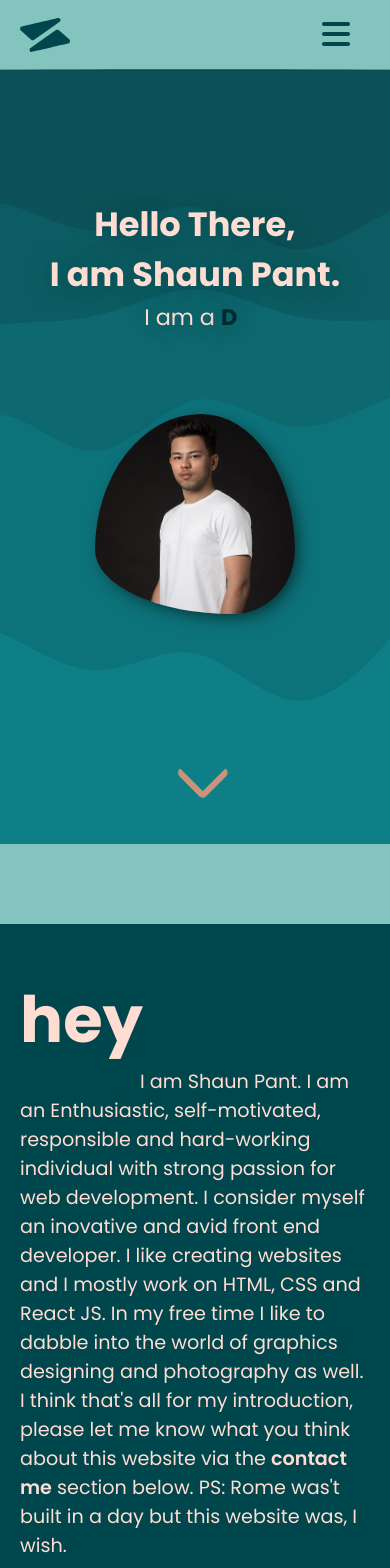
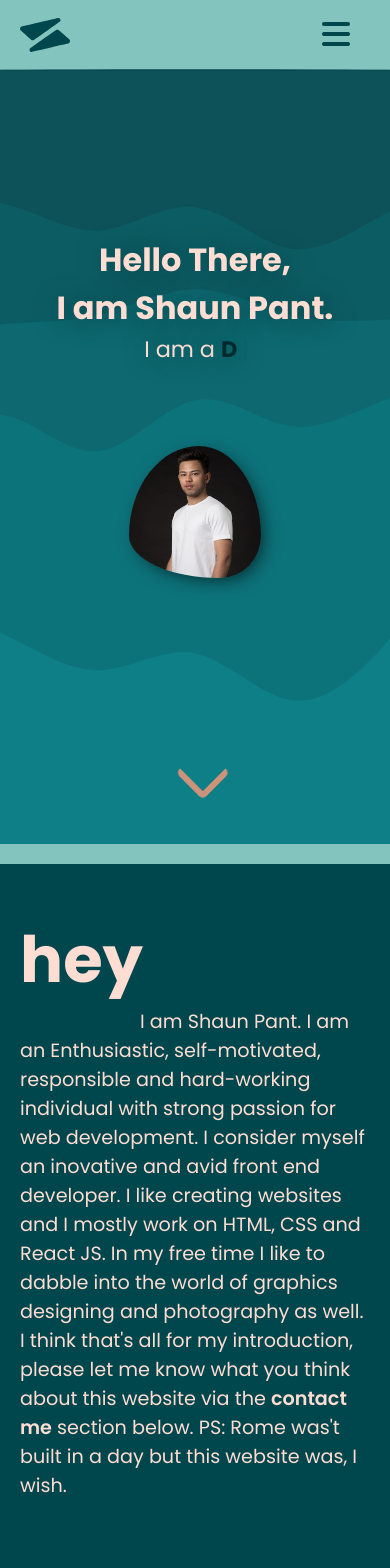
Before and after one commit to notseansk/portfolio, a React (Create React App) app: page / in a window 390 px wide. Shown: the top 1568 px of the page. Built offline with nearby package versions, Linux system fonts and the light colour scheme.

Commit message:
socials dropdown fixed

```diff
--- a/src/components/Navbar.jsx
+++ b/src/components/Navbar.jsx
@@ -10,6 +10,9 @@ import SocialsDropdown from "./SocialsDropdown";
 const Navbar = () => {
   useEffect(() => {
     window.addEventListener("click", handleClicked);
+    // window.addEventListener("resize", (e) => {
+    //   console.log(e);
+    // });
     return () => window.removeEventListener("click", handleClicked);
   }, []);
   const [activeTab, setActiveTab] = useState(null);
@@ -35,7 +38,7 @@ const Navbar = () => {
             <img src={logoMain} alt="logo" />
           </a>
         </div>
-        <main className={menuIconClicked && "active-menu"}>
+        <main className={menuIconClicked ? "active-menu" : null}>
           <a
             onClick={handleClick}
             id="about"
@@ -80,7 +83,14 @@ const Navbar = () => {
             ) : null}
           </div>
 
-          <a className="nav-links nav-email" href="mailto:shaunpant@gmail.com">
+          <a
+            className={
+              activeTab === "socials" && clicked && menuIconClicked
+                ? "push-down nav-links nav-email"
+                : "nav-links nav-email"
+            }
+            href="mailto:shaunpant@gmail.com"
+          >
             Email
           </a>
         </main>
--- a/src/components/Preloader.jsx
+++ b/src/components/Preloader.jsx
@@ -44,8 +44,8 @@ const Preloader = () => {
         style={pageLoaded ? { display: "none" } : null}
         className="preloader"
       ></div> */}
-      {/* --------new--------- */}
-
+      {/* --------Couldn't make onload work--------- */}
+      {/* --------settled for code below--------- */}
       <div
         onLoad={setTimeout(() => loadNow(), 900)}
         style={pageLoaded === true ? { opacity: "0", zIndex: "-1" } : null}
--- a/src/styles/Mediaqueries.scss
+++ b/src/styles/Mediaqueries.scss
@@ -7,7 +7,7 @@
   // ---------home---------
   // ---------about---------
   .about {
-    clip-path: none !important;
+    clip-path: initial;
   }
   // ---------technologies---------
   // ---------projects---------
@@ -41,38 +41,55 @@
   // ---------global---------
   // ---------navbar---------
   // ---------home---------
+  // .home {
+  //   h1 {
+  //     font-size: 3.6rem !important;
+  //   }
+  // }
   .home {
-    h1 {
-      font-size: 3.6rem !important;
+    > .container {
+      > .hero {
+        > .hero-text {
+          > h1 {
+            font-size: 2.6rem;
+          }
+        }
+      }
     }
   }
+
   // ---------about---------
   // ---------technologies---------
   // ---------projects---------
   // ---------contact---------
   // ---------footer---------
 }
-@media screen and (max-width: 1024px) {
-  // ---------global---------
+// @media screen and (max-width: 1024px) {
+//   // ---------global---------
 
-  // ---------navbar---------
-  // ---------home---------
-  // ---------about---------
-  // ---------technologies---------
-  // ---------projects---------
-  // ---------contact---------
-  // ---------footer---------
-}
+//   // ---------navbar---------
+//   // ---------home---------
+//   // ---------about---------
+//   // ---------technologies---------
+//   // ---------projects---------
+//   // ---------contact---------
+//   // ---------footer---------
+// }
 @media screen and (max-width: 904px) {
   // ---------global---------
 
   // ---------navbar---------
   // ---------home---------
-  .home {
-    h1 {
-      font-size: 3.4rem !important;
-    }
-  }
+  // .home {
+  //   > .container {
+  //     > .hero {
+  //       > .hero-text {
+  //         > h1 {
+  //         }
+  //       }
+  //     }
+  //   }
+  // }
   // ---------about---------
   // ---------technologies---------
   // ---------projects---------
@@ -146,7 +163,7 @@
   // ---------contact---------
   // ---------footer---------
 }
-@media screen and (max-width: 767px) {
+@media screen and (max-width: 768px) {
   // ---------global---------
 
   // ---------navbar---------
@@ -241,6 +258,9 @@
 
         background-color: c.$primary-darkest;
         transition: all 0.2s ease-out;
+        .nav-email.push-down {
+          margin-top: 180px !important;
+        }
         .nav-links {
           all: unset;
           border: none;
@@ -280,14 +300,18 @@
   }
   // ---------socialsdropdown---------------------------------------------------
   .socials-dropdown {
-    left: -189px;
-    top: 160px;
-    background-color: c.$primary-darkest !important;
+    left: 28px;
+    top: 190px;
+    background-color: transparent;
     border-radius: 0;
-    border: 2px solid c.$primary-light;
+    border: none;
 
     ul {
       li {
+        padding-top: 8px !important;
+        padding-bottom: 6px !important;
+
+        border-bottom: 2px solid c.$primary-dark;
         i {
           color: c.$primary-light !important;
         }
@@ -315,6 +339,9 @@
     }
   }
   // ---------about---------
+  .about {
+    margin-top: -40px;
+  }
   // ---------technologies---------
   // ---------projects---------
   // ---------contact---------
@@ -325,17 +352,38 @@
 
   // ---------navbar---------
   // ---------home---------
+
   .home {
-    .container {
-      .hero-text {
-        .hero-text-heding {
-          display: none !important;
-          font-size: 2rem !important;
+    > .container {
+      > .hero {
+        > .hero-text {
+          > h1 {
+            display: none;
+            font-size: 2rem !important;
+          }
+        }
+        .hero-img-tilt {
+          width: 45%;
+          aspect-ratio: 1;
+        }
+        .hero-img {
+          display: flex;
+          justify-content: center;
+          > img {
+            border: none;
+            border-radius: 53% 47% 31% 69% / 68% 68% 32% 32%;
+            width: 100%;
+            height: 100%;
+            box-shadow: 5px 5px 22px -8px black;
+          }
         }
       }
     }
   }
   // ---------about---------
+  .about {
+    margin-top: -60px;
+  }
   // ---------technologies---------
   // ---------projects---------
   // ---------contact---------
@@ -352,3 +400,19 @@
   // ---------contact---------
   // ---------footer---------
 }
+
+// ---------height-----------
+@media screen and (max-height: 650px) {
+  .home {
+    .container {
+      .hero {
+        flex-direction: row;
+        > .hero-text {
+          > h1 {
+            font-size: 2rem !important;
+          }
+        }
+      }
+    }
+  }
+}
```
